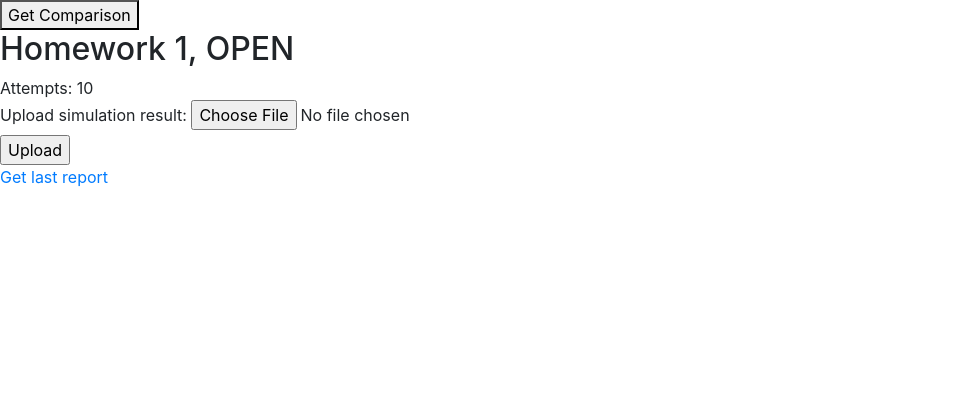
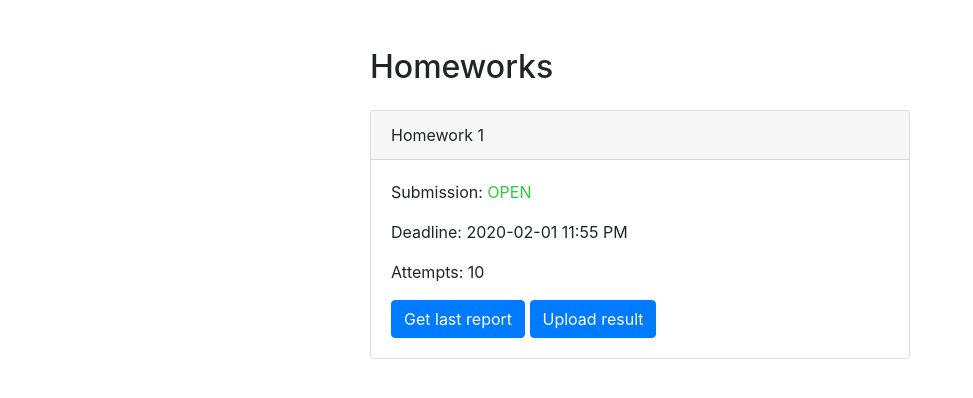
Before and after one commit to Weiqi97/RLO, a Flask app: page /dashboard in a window 1280 px wide. Shown: the part 56-454 px from the top of the page, without its empty margins (0-973 px from the left). Run offline with Flask 2, Linux system fonts and the light colour scheme; a user stored in the database is signed in; tables that the repository leaves empty hold one stand-in row (values such as "Sample post"); some libraries are stand-ins or nearby versions.

Commit message:
Refine dashboard

```diff
--- a/templates/base.html
+++ b/templates/base.html
@@ -49,6 +49,8 @@
   <script src="https://stackpath.bootstrapcdn.com/bootstrap/4.3.1/js/bootstrap.min.js"
     integrity="sha384-JjSmVgyd0p3pXB1rRibZUAYoIIy6OrQ6VrjIEaFf/nJGzIxFDsf4x0xIM+B07jRM"
     crossorigin="anonymous"></script>
+
+  {% block script %}{% endblock %}
 </body>
 
 </html>
--- a/templates/dashboard.html
+++ b/templates/dashboard.html
@@ -2,24 +2,67 @@
 {% set active_page = 'dashboard' %}
 
 {% block body %}
-<button id="get-comparison">Get Comparison</button>
-<div id="container"></div>
+<div class="container">
+  <div class="row justify-content-center">
+    <div class="col-6">
+      <h2 class="mt-5">Homeworks</h2>
+      {% for hw in hws %}
+      <div class="card mx-auto mt-4">
+        <div class="card-header">
+          Homework {{ hw.id }}
+        </div>
+        <div class="card-body">
+          <p class="card-text">Submission:
+            <span class={% if hw.status == 'OPEN' %} "submission-open" {% else %} "submission-closed"
+              {% endif %}>{{ hw.status }}</span>
+          </p>
+          <p class="card-text">Deadline: 2020-02-01 11:55 PM</p>
+          <p class="card-text">Attempts: 10</p>
+          <button class="btn btn-primary">Get last report</button>
+          {% if hw.status == 'OPEN' %}
+          <button type="button" class="btn btn-primary" data-toggle="modal" data-target="#upload-modal">
+            Upload result
+          </button>
+          {% endif %}
 
-{% for hw in hws %}
-<div>
-  <h2>Homework {{ hw.id }}, {{ hw.status }}</h2>
-  <div>Attempts: 10</div>
-  {% if hw.status == 'OPEN' %}
-  <form method="post" action="/upload" enctype="multipart/form-data">
-    <label for="upload-file">Upload simulation result:</label>
-    <input type="file" id="upload-file" name="file">
-    <div>
-      <input type="submit" value="Upload">
+          <div class="modal" id="upload-modal" tabindex="-1" role="dialog">
+            <div class="modal-dialog" role="document">
+              <div class="modal-content">
+                <div class="modal-header">
+                  <h5 class="modal-title">Upload Result</h5>
+                  <button type="button" class="close" data-dismiss="modal" aria-label="Close">
+                    <span aria-hidden="true">&times;</span>
+                  </button>
+                </div>
+                <form method="post" action="/upload" enctype="multipart/form-data">
+                  <div class="modal-body">
+                    <div class="custom-file">
+                      <input type="file" class="custom-file-input" name="file" id="customFile">
+                      <label class="custom-file-label" for="customFile">Choose file</label>
+                    </div>
+                    <input type="hidden" name="homework" value="{{ hw.id }}">
+                  </div>
+                  <div class="modal-footer">
+                    <button type="button" class="btn btn-secondary" data-dismiss="modal">Close</button>
+                    <button type="submit" class="btn btn-primary">Submit</button>
+                  </div>
+                </form>
+              </div>
+            </div>
+          </div>
+        </div>
+      </div>
+      {% endfor %}
     </div>
-    <input type="hidden" name="homework" value="{{ hw.id }}">
-  </form>
-  {% endif %}
-  <a href="">Get last report</a>
+  </div>
 </div>
-{% endfor %}
 {% endblock %}
+
+{% block script %}
+<script src="https://cdn.jsdelivr.net/npm/bs-custom-file-input/dist/bs-custom-file-input.min.js"></script>
+<script>
+  $(document).ready(function () {
+    bsCustomFileInput.init()
+  })
+</script>
+{% endblock %}
```
